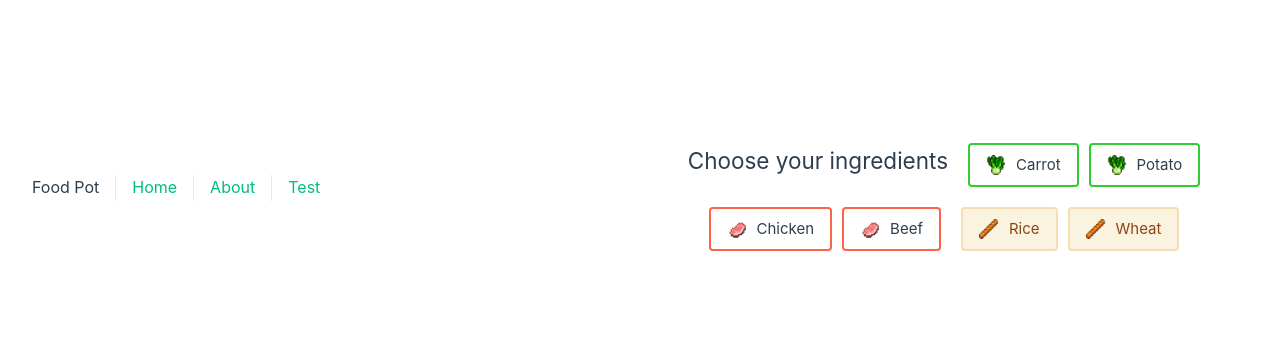
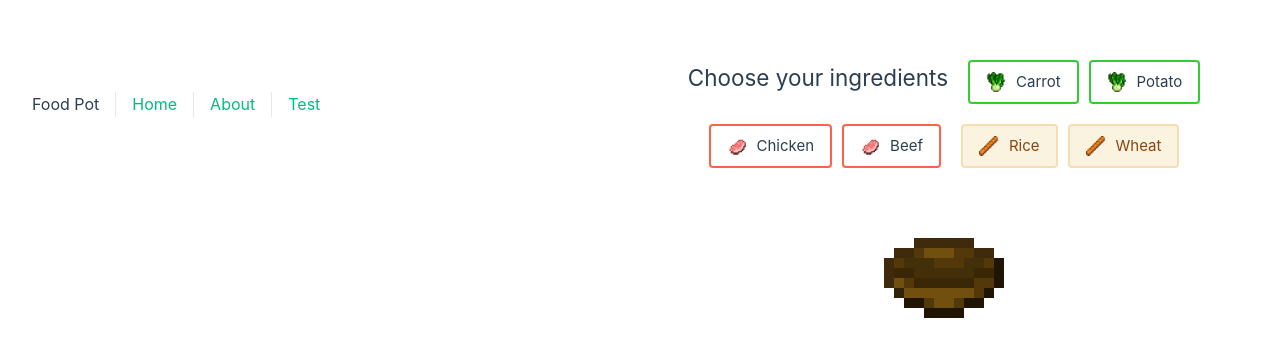
Before and after one commit to Ch1ldKing/food, a Vue app in the folder front_end/food_front/: page /food-pot in a window 1280 px wide. Shown: the part 193-550 px from the top of the page. Built offline with nearby package versions, Linux system fonts and the light colour scheme.

Commit message:
pot pic
N/A

```diff
--- a/front_end/food_front/src/views/FoodPotPage.vue
+++ b/front_end/food_front/src/views/FoodPotPage.vue
@@ -19,6 +19,7 @@ import Pot from '@/components/Pot.vue';
 // };
 import { ref } from 'vue'
 import FoodList from '@/components/FoodList.vue'
+import potImage from '@/assets/food_img/bowl.png'
 
 const category = ref('vegetable')
 
@@ -37,6 +38,9 @@ const handleFoodSelected = (food) => {
     </div>
     <div class="pot-container">
       <Pot />
+    </div>
+    <div class="pot-image-container">
+      <img :src="potImage" alt="Pot Image" class="pot-image" />
     </div>
   </div>
 </template>
```
